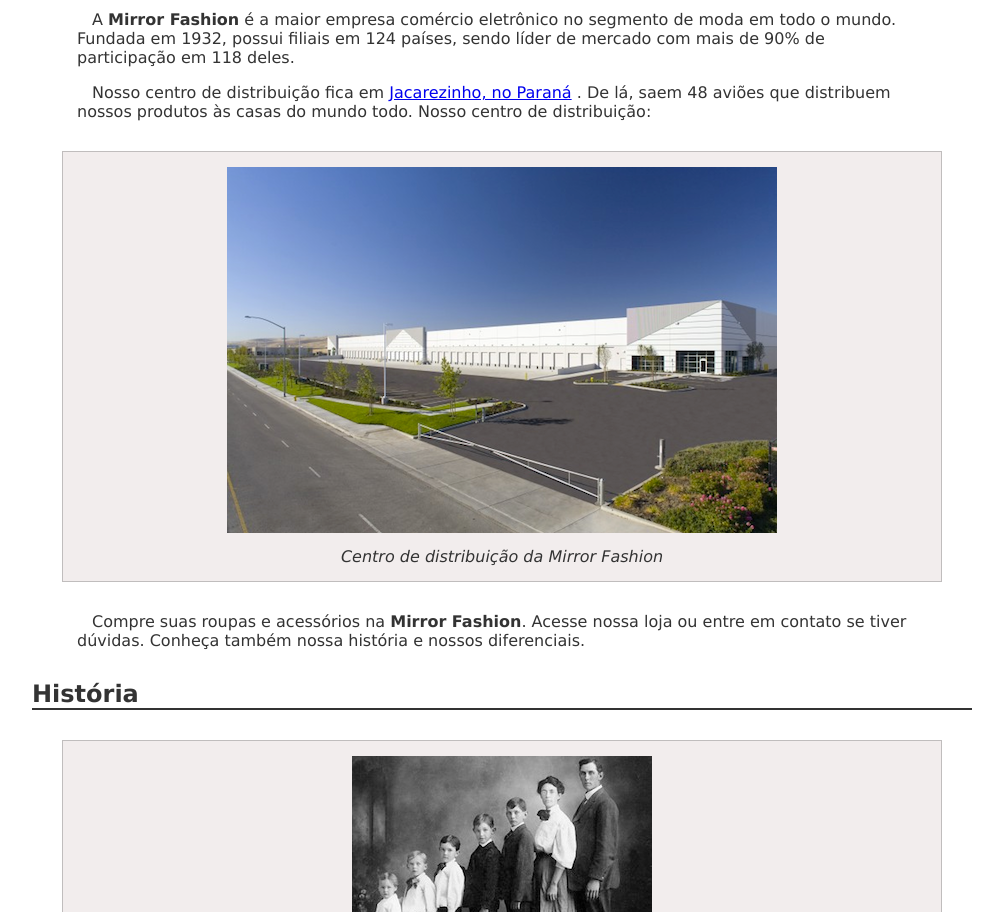
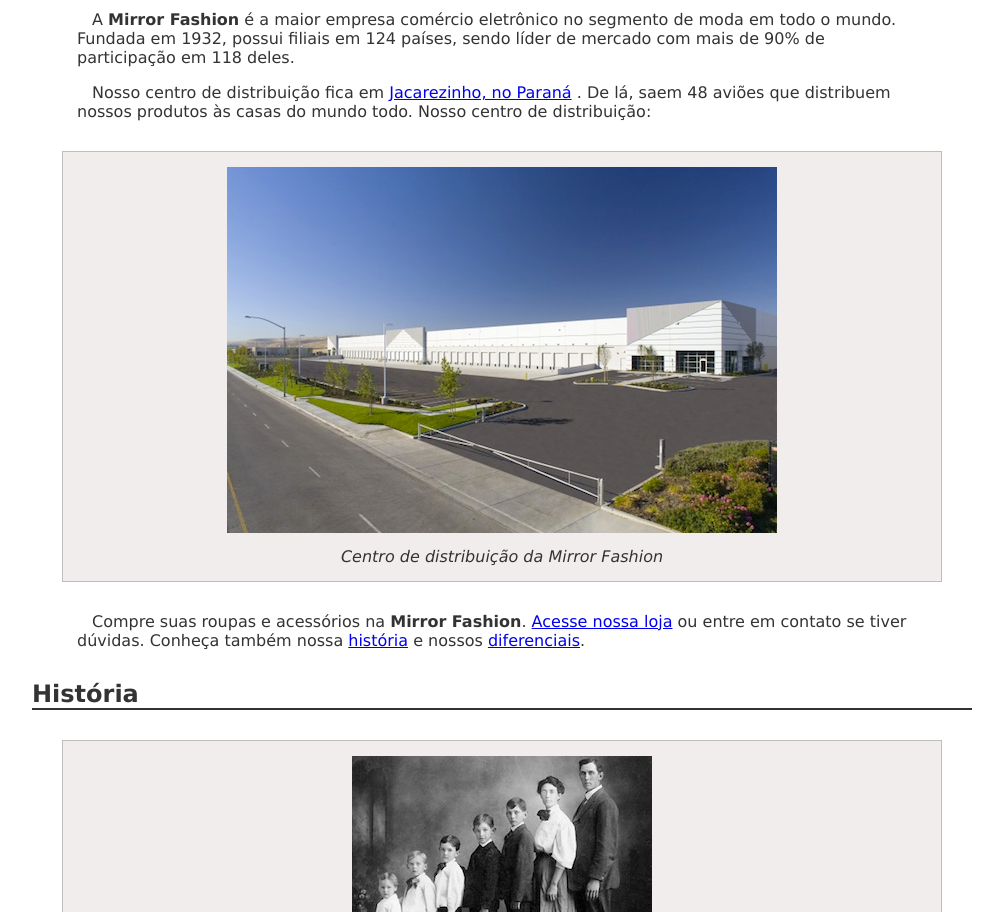
Before and after one commit to letticiaAndrade/Mirror-Fashion, a plain HTML site: page mirrorfashion/sobre.html in a window 1280 px wide. Shown: the part 188-1100 px from the top of the page, without its empty margins (138-1141 px from the left). Drawn offline with Linux system fonts and the light colour scheme.

Commit message:
Linkando história e diferenciais

```diff
--- a/mirrorfashion/sobre.html
+++ b/mirrorfashion/sobre.html
@@ -25,11 +25,11 @@
          </figure>
 
 
-    <p>Compre suas roupas e acessórios na <strong>Mirror Fashion</strong>. Acesse nossa loja ou entre em contato
-    se tiver dúvidas. Conheça também nossa história e nossos diferenciais.</p>
+    <p>Compre suas roupas e acessórios na <strong>Mirror Fashion</strong>. <a href="index.html">Acesse nossa loja</a>  ou entre em contato
+    se tiver dúvidas. Conheça também nossa <a href="#historia">história</a>  e nossos <a href="#diferenciais">diferenciais</a>.</p>
 
 
-    <h2> História</h2>
+    <h2 id="historia"> História</h2>
         <figure>
             <img src="img/familia-pelho.jpg" alt="Fotografia da família Pelho">
 
@@ -60,7 +60,7 @@
         Fashion</strong> , além de presidentes da União Européia, Ásia e o secretário-geral da ONU.</p>
 
 
-    <h2>Diferenciais</h2>
+    <h2 id="diferenciais">Diferenciais</h2>
     <ul>
         <li>Menor preço do varejo, garantido</li>
         <li>Se você achar uma loja mais barata, leva o produto de graça</li>
```
Also changed, not shown: mirrorfashion/index.html (added, +12 -0 lines).
